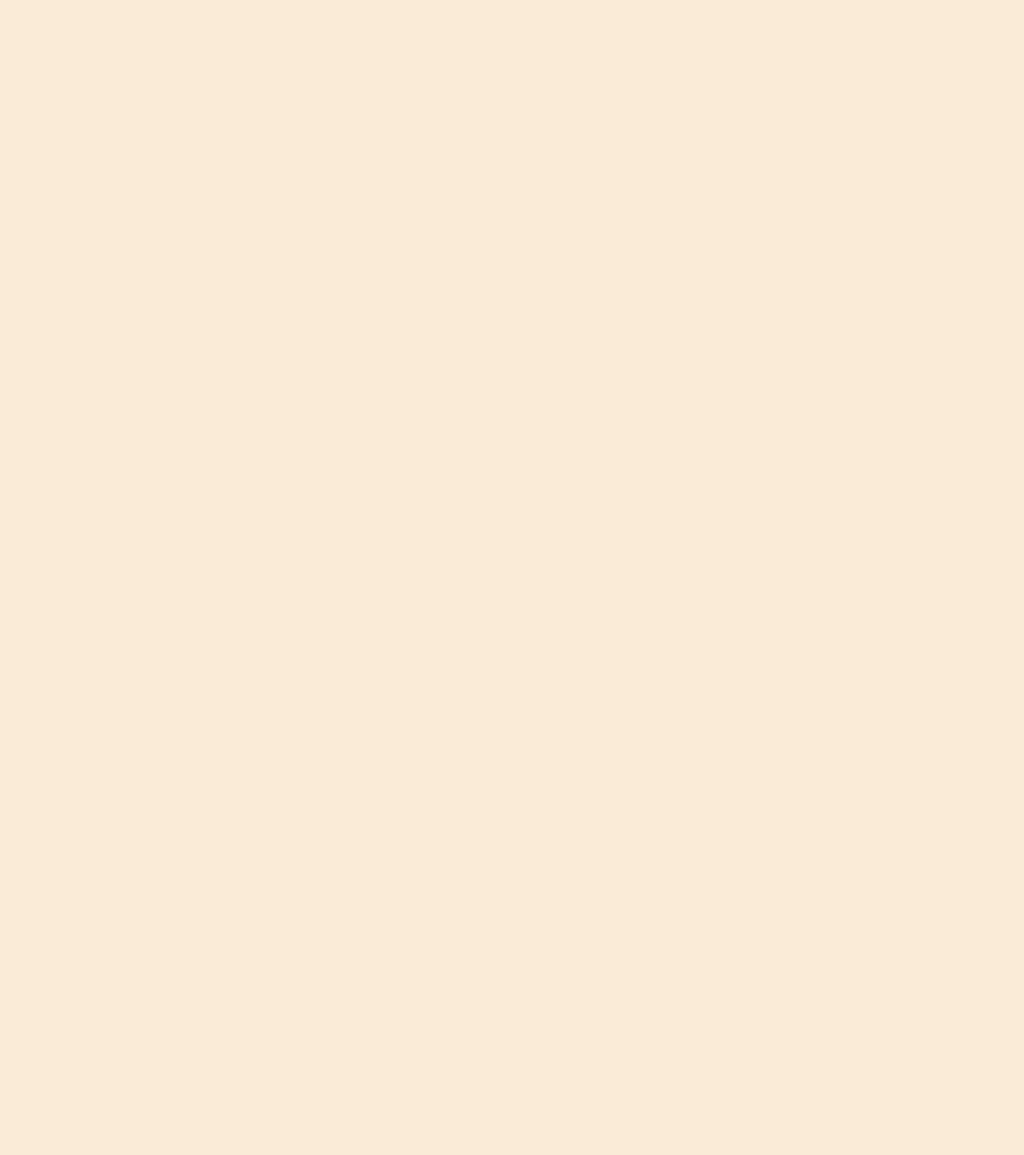
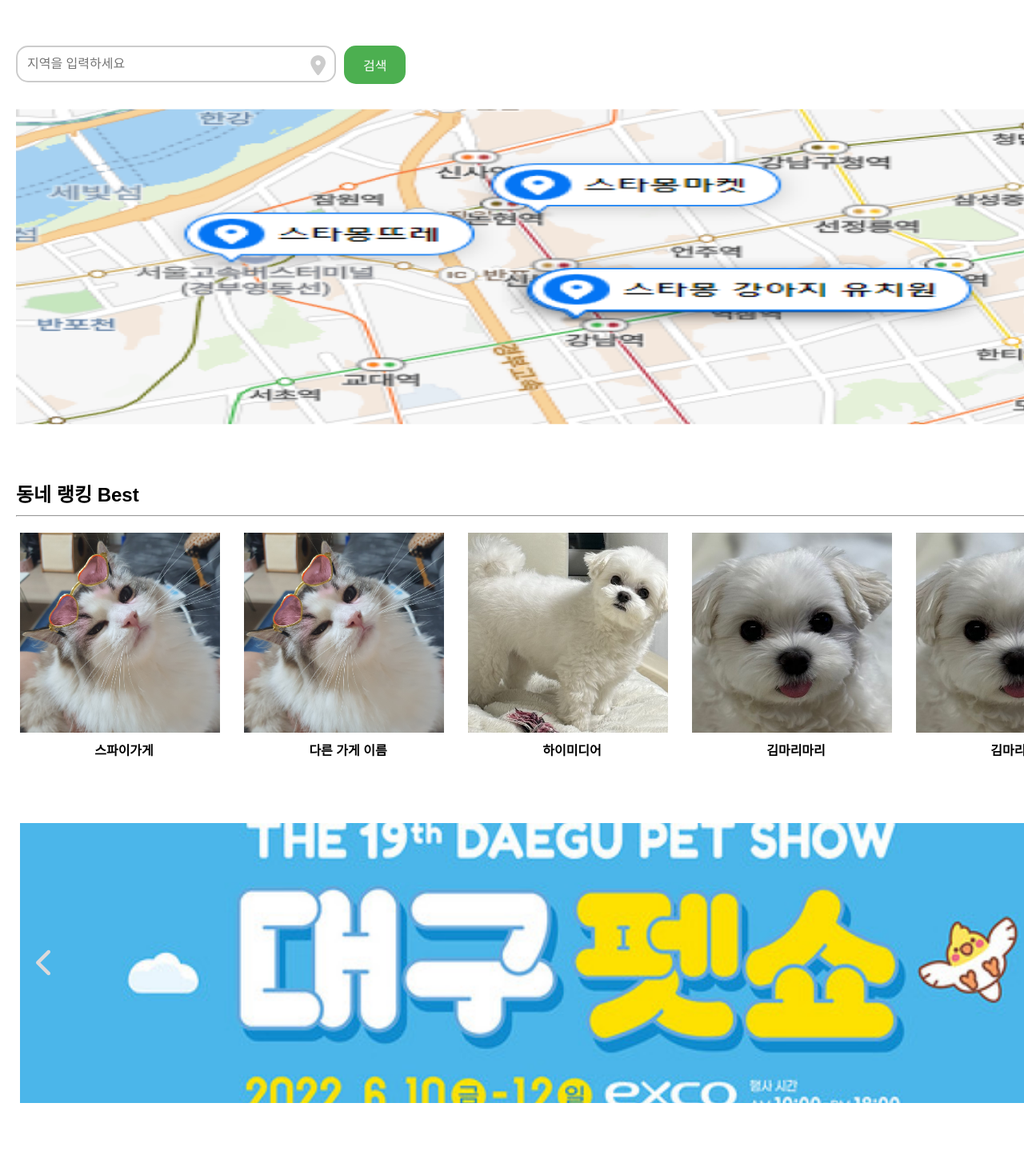
Before and after one commit to djfksdl/vue-threedog, a Vue app: page / in a window 1280 px wide. Shown: the part 721-2165 px from the top of the page at 80% size. Built offline with nearby package versions, Linux system fonts and the light colour scheme.

Commit message:
으히ㅣㅣ히

```diff
--- a/src/components/AppFooter.vue
+++ b/src/components/AppFooter.vue
@@ -8,6 +8,14 @@
             <a href="" target="_blank" data-testid="SocialLink-KakaoStory" class="app"><svg width="40" height="40" viewBox="0 0 24 24" fill="none" xmlns="http://www.w3.org/2000/svg" class="css-8n6bc3"><circle cx="12" cy="12" r="11" fill="currentColor"></circle><path d="M14.6548 6.5H9.34617C8.98953 6.5 8.70036 6.77492 8.70036 7.11427V12.4991C8.70036 12.8382 8.98953 13.1132 9.34617 13.1132H11.7936C11.7768 13.7122 11.5225 14.3691 11.1359 14.9432C10.7632 15.4965 10.1507 16.0415 9.81838 16.3021C9.80983 16.3089 9.80136 16.3154 9.79337 16.3217C9.72167 16.3871 9.66939 16.4632 9.66826 16.5686C9.66714 16.6486 9.71075 16.7105 9.75928 16.7761L9.77173 16.7896L11.4662 18.6074C11.4662 18.6074 11.549 18.6908 11.6175 18.7066C11.6948 18.7243 11.7823 18.7265 11.8429 18.6818C14.7987 16.5067 15.2256 13.7794 15.2999 12.3034C15.3001 12.295 15.3004 7.11427 15.3004 7.11427C15.3004 6.77492 15.0114 6.5 14.6548 6.5Z" fill="white"></path></svg></a>
         </div>
 
+        <div class="footer-info">
+            <p>회사명: 개개개</p>
+            <p>대표자: 이연수</p>
+            <p>주소: 서울특별시 강남구 역삼동 123번지</p>
+            <p>전화번호: 02-1234-5678</p>
+            <p>Email: info@example.com</p>
+            <p>© 2024 개개개 주식회사. All Rights Reserved.</p>
+        </div>
     </div>
 </template>
 
@@ -30,20 +38,32 @@ export default {
     width: 100%;
     height: 300px;
     background-color: #252525;
+    display: flex;
+    align-items: center;
+    justify-content: space-between;
+    padding: 20px;
 }
 
 .footer-name{
     width: 300px;
     height: 80px;
-    margin: 70px 20px 20px 300px;
+}
+
+.footer-sns{
+    display: flex;
+    align-items: center;
 }
 
 .app{
     margin-right: 10px;
 }
 
-.footer-sns{
-    margin: 0px 5px 5px 280px;
-    padding-left: 100px;
+.footer-info {
+    color: white;
+    text-align: left;
+}
+
+.footer-info p {
+    margin-bottom: 5px;
 }
 </style>
--- a/src/components/AppHeader.vue
+++ b/src/components/AppHeader.vue
@@ -52,7 +52,7 @@ export default {
 .logo {
     width: 400px;
     height: auto;
-    margin: 20px 10px 10px 300px;
+    margin: 20px 10px 10px 330px;
     object-fit: contain;
     float: left;
 }
--- a/src/components/SlideView.vue
+++ b/src/components/SlideViewBanner.vue
@@ -1,8 +1,8 @@
 <template>
-  <div class="wrapper-slide">
-    <Carousel :autoplay="7000" :wrap-around="true" :show-arrows="false" ref="carouselRef">
+  <div class="wrapper-slide-ban">
+    <Carousel :autoplay="4000" :wrap-around="true" :show-arrows="false" ref="carouselRef">
       <Slide v-for="slide in slides" :key="slide">
-        <div class="img-slide">
+        <div class="img-slide-ban">
           <img class="slideImg" :src="slide" />
         </div>
       </Slide>
@@ -19,8 +19,8 @@
 <script>
 import { defineComponent, ref } from "vue";
 import { Carousel, Slide } from "vue3-carousel";
-import img1 from "@/assets/images/main-slide.png";
-import img2 from "@/assets/images/dog.jpg";
+import img1 from "@/assets/images/banner01.png";
+import img2 from "@/assets/images/banner02.png";
 
 import "vue3-carousel/dist/carousel.css";
 
@@ -57,15 +57,15 @@ export default defineComponent({
 </script>
 
 <style>
-.wrapper-slide {
+.wrapper-slide-ban {
   position: relative;
   width: 100%;
-  height: 560px;
+  height: 350px;
 }
 
-.img-slide {
-  width: 100%;
-  height: 560px;
+.img-slide-ban {
+  width: 1370px;
+  height: 350px;
   overflow: hidden;
 }
 
--- a/src/views/potal/MainView.vue
+++ b/src/views/potal/MainView.vue
@@ -5,15 +5,55 @@
       <SlideView />
     </div><!-- potal-main-slide -->
     <div id="potal-main-container" class="clearfix">
-                힛
+      <div class="search-container">
+        <div class="search-input-wrapper">
+          <input type="text" class="search-input" placeholder="지역을 입력하세요">
+          <i class="fas fa-map-marker-alt"></i>
+        </div>
+        <!-- 검색 버튼 -->
+        <button class="search-button">검색</button>
+      </div>
+      <div class="main-map">
+        <img src="../../assets/images/eMap.png">
+      </div>
+
+      <h2>동네 랭킹 Best</h2>
+      <hr>
+      <div class="rank">
+        <div class="rank-item">
+          <img src="../../assets/images/spy.jpg">
+          <label>스파이가게</label>
+        </div>
+        <div class="rank-item">
+          <img src="../../assets/images/spy.jpg">
+          <label>다른 가게 이름</label>
+        </div>
+        <div class="rank-item">
+          <img src="../../assets/images/dog2.jpg">
+          <label>하이미디어</label>
+        </div>
+        <div class="rank-item">
+          <img src="../../assets/images/dog.jpg">
+          <label>김마리마리</label>
+        </div>
+        <div class="rank-item">
+          <img src="../../assets/images/dog.jpg">
+          <label>김마리마리</label>
+        </div>
+      </div><!-- rank -->
+      <div class="event-banner">
+        <SlideViewBanner />
+      </div>
+      <h2>인기짱강아지 Best</h2>
+      <hr>
     </div><!-- potal-main-container -->
     <AppFooter />
   </div><!-- wrap -->
 </template>
 
-
 <script>
 import SlideView from '@/components/SlideView.vue';
+import SlideViewBanner from '@/components/SlideViewBanner.vue';
 import AppFooter from "@/components/AppFooter.vue"
 import AppHeader from "@/components/AppHeader.vue"
 
@@ -23,6 +63,7 @@
        AppFooter,
        AppHeader,
        SlideView,
+       SlideViewBanner
    },
    data() {
        return {
@@ -36,17 +77,108 @@
 </script>
 
 <style>
-#potal-main-container{
+.fa-map-marker-alt {
+  position: absolute;
+  right: 13px;
+  top: 50%;
+  transform: translateY(-50%);
+  color: #ccc;
+  font-size: 25px;
+}
+
+.search-input-wrapper {
+  position: relative; /* 자식 요소의 위치를 상대적으로 설정 */
+  width: 400px; /* 인풋 너비 지정 */
+}
+
+#potal-main-container {
   width: 1400px;
   margin: 0 auto;
-    text-align: center;
-    background-color: antiquewhite;
+  text-align: left;
   height: 2000px; /* 임시로 준 크기임 */
 }
 
-.potal-main-slide, .main-slide{
+#potal-main-container h2{
+  margin-left: 20px;
+  margin-top: 60px;
+  margin-bottom: 10px;
+}
+
+#potal-main-container hr{
+  margin-left: 20px;
+}
+
+.potal-main-slide, .main-slide {
   width: 100%;
-    height: 560px;
-    /* background-color: antiquewhite; */
+  height: 600px;
+}
+
+.search-container {
+  margin-left: 20px;
+  margin-top: 40px;
+  display: flex;
+  align-items: left;
+  justify-content: left;
+}
+
+.search-input {
+  width: 100%; /* 인풋 너비 100%로 지정 */
+  padding: 12px;
+  border: 2px solid #ccc;
+  border-radius: 15px;
+  outline: none;
+  font-size: 16px;
+  padding-right: 40px; /* 오른쪽 패딩은 아이콘의 너비만큼 */
+}
+
+.search-button {
+  background-color: #4CAF50;
+  color: white;
+  border: none;
+  padding: 12px 24px;
+  border-radius: 15px;
+  cursor: pointer;
+  margin-left: 10px;
+  font-size: 16px;
+}
+
+.main-map {
+  margin: 30px 20px 10px 20px;
+}
+
+.main-map img {
+  width: 1360px;
+  height: 400px;
+}
+
+.rank {
+  display: flex;
+  justify-content: flex-start;
+  margin: 20px 0 0 25px;
+}
+
+.rank-item {
+  margin-right: 20px;
+}
+
+.rank-item img {
+  width: 250px;
+  height: 250px;
+  margin-right: 10px;
+  object-fit: cover; /* 정사각형으로 자르기 */
+}
+
+.rank-item label {
+  display: block;
+  text-align: center;
+  font-weight: bold; /* 글씨를 굵게 설정 */
+  margin-top: 5px;
+}
+
+.event-banner{
+  width: 1370px;
+  height: 350px;
+  margin: 80px 0 40px 25px;
+  background-color: #4CAF50;
 }
 </style>
--- a/src/views/potal/ManagerSignView.vue
+++ b/src/views/potal/ManagerSignView.vue
@@ -27,7 +27,11 @@
                             </small>
                         </div>
                         <div class="form-group-man">
-                            <input type="text" id="num" name="num" placeholder="사업자번호">
+                            <div class="input-container">
+                                <input type="text" id="num" name="num" placeholder="사업자등록번호">
+                                <input type="file" id="numFile" name="numFile" style="display: none;" @change="handleFileChange">
+                                <label for="numFile" class="btn00">첨부하기</label>
+                            </div>
                         </div>
                         <div class="form-group-man">
                             <div class="input-container">
@@ -79,29 +83,36 @@ export default {
     },
     methods: {
         handleSubmit() {
-            console.log("회원가입 버튼이 클릭되었습니다.");
+            console.log("회원가입");
         },
         checkDuplicate() {
-            console.log("아이디 중복확인 버튼이 클릭되었습니다.");
+            console.log("아이디 중복확인");
             // 아이디 중복 여부를 확인하는 비즈니스 로직 수행
             this.isDuplicate = true;
         },
         searchAddress() {
-            console.log("주소 검색 버튼이 클릭되었습니다.");
+            console.log("주소 검색");
         },
         sendVerificationCode() {
-            console.log("인증번호 전송 버튼이 클릭되었습니다.");
+            console.log("인증번호 전송.");
             this.showVerificationInput = true;
         },
         verifyCode() {
-            console.log("인증번호 확인 버튼이 클릭되었습니다.");
+            console.log("인증번호 확인");
         },
         checkPasswordMatch() {
             this.isPasswordMatch = this.password === this.confirmPassword;
             this.isPasswordValid = this.isPasswordMatch;
+        },
+        numCheck() {
+            console.log("첨부파일");
+            // 파일 입력(input type="file") 클릭
+            document.getElementById("numFile").click();
+        },
+        handleFileChange(event) {
+            // 파일 변경 시 실행되는 로직
+            console.log("파일 첨부됨:", event.target.files[0]);
         }
-
-
     }
 };
 </script>
@@ -174,6 +185,20 @@ export default {
     margin-left: 10px;
 }
 
+
+.btn00{
+    background-color: #4CAF50;
+    width: 80px;
+    padding: 10px;
+    border: none;
+    color: white;
+    border-radius: 5px;
+    cursor: pointer;
+    font-size: 13px;
+    margin-left: 10px;
+    text-align: center;
+}
+
 .green-btn {
     background-color: #4CAF50;
 }
```
Also changed, not shown: src/assets/images/banner01.png (added), src/assets/images/banner02.png (added). Lines whose indentation alone changed are shown as unchanged.
